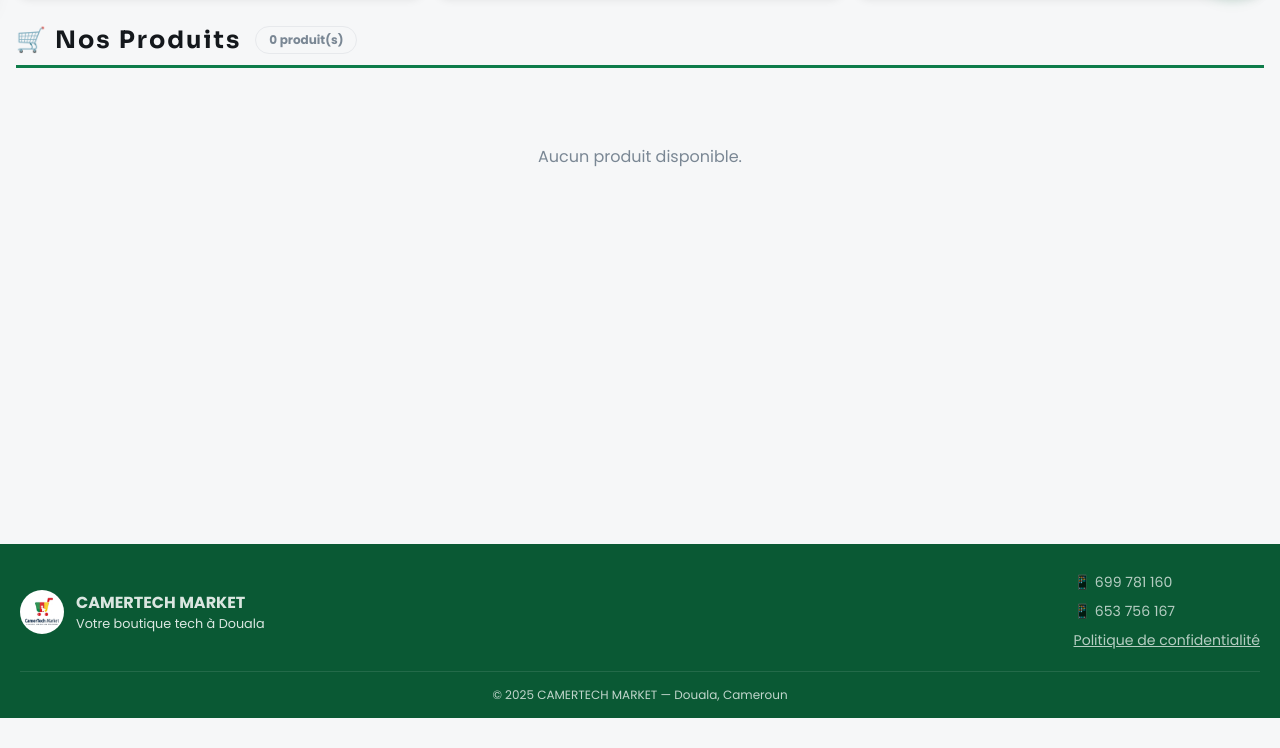
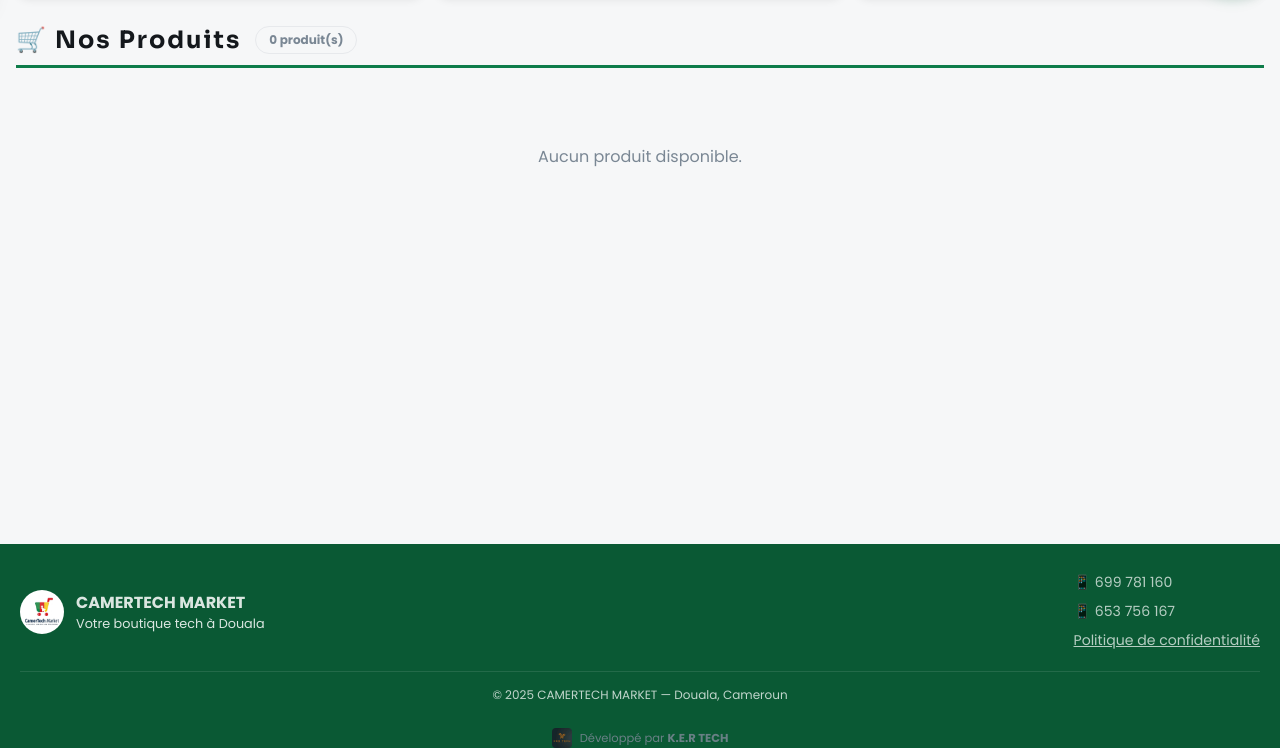
Before and after one commit to kateurusiano1-cyber/CAMERTECH-MAKET-, a website: page index.html in a window 1280 px wide. Shown: the part 792-1540 px from the top of the page. Before the commit the page ends 1510 px from the top, so only its background shows below. Drawn offline with nearby package versions, Linux system fonts and the light colour scheme; no server answers.

Commit message:
Add files via upload

```diff
--- a/index.html
+++ b/index.html
@@ -355,6 +355,10 @@
         </div>
     </div>
     <div class="footer-copy" data-i18n="footer_copy">© 2025 CAMERTECH MARKET — Douala, Cameroun</div>
+    <div style="display:flex;align-items:center;justify-content:center;gap:8px;margin-top:10px;opacity:0.85">
+        <img src="logo-kertech.png" alt="Logo K.E.R TECH" style="height:20px;width:20px;object-fit:contain;border-radius:4px">
+        <span style="font-size:0.72rem;color:var(--text3)">Développé par <strong>K.E.R TECH</strong></span>
+    </div>
 </footer>
 
 <!-- WIDGET D'AIDE (FAQ automatique) -->
```
Also changed, not shown: logo-kertech.png (added).
